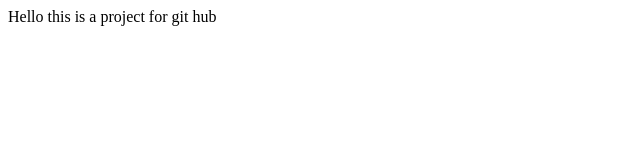
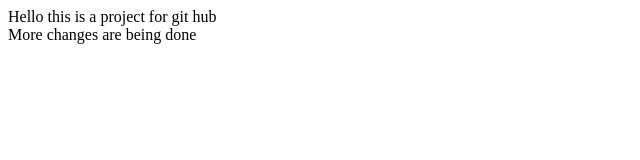
Before and after one commit to TestUsha/youtube.demo, a plain HTML site: page WebContent/index.html in a window 1280 px wide. Shown: the whole page, without its empty margins (0-640 px from the left). Drawn offline with Linux system fonts and the light colour scheme.

Commit message:
more changes to index.html

```diff
--- a/WebContent/index.html
+++ b/WebContent/index.html
@@ -6,5 +6,7 @@
 </head>
 <body>
 Hello this is a project for git hub
+<br/>
+More changes are being done
 </body>
 </html>
```
